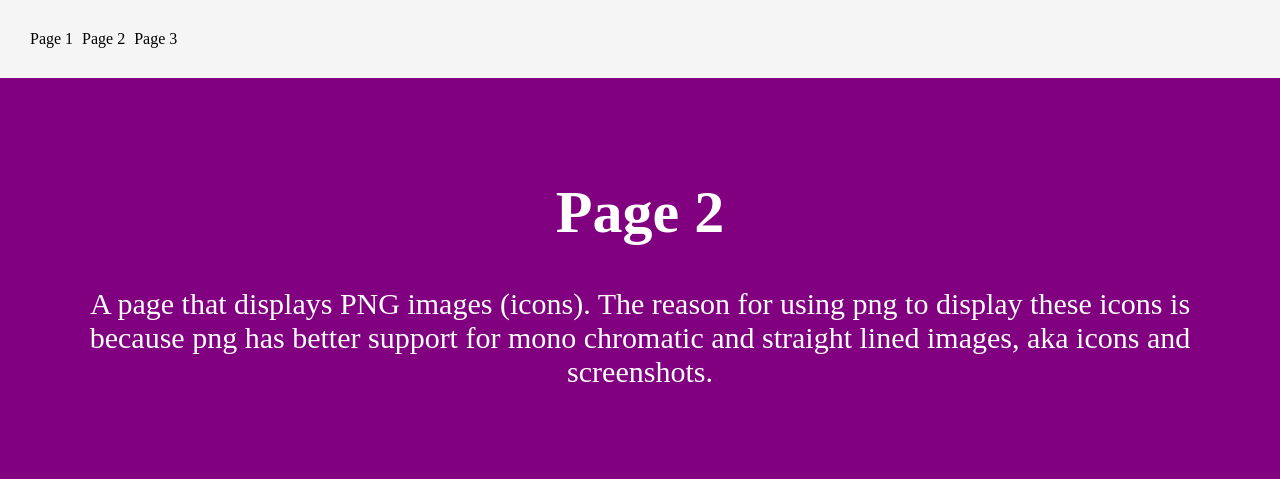
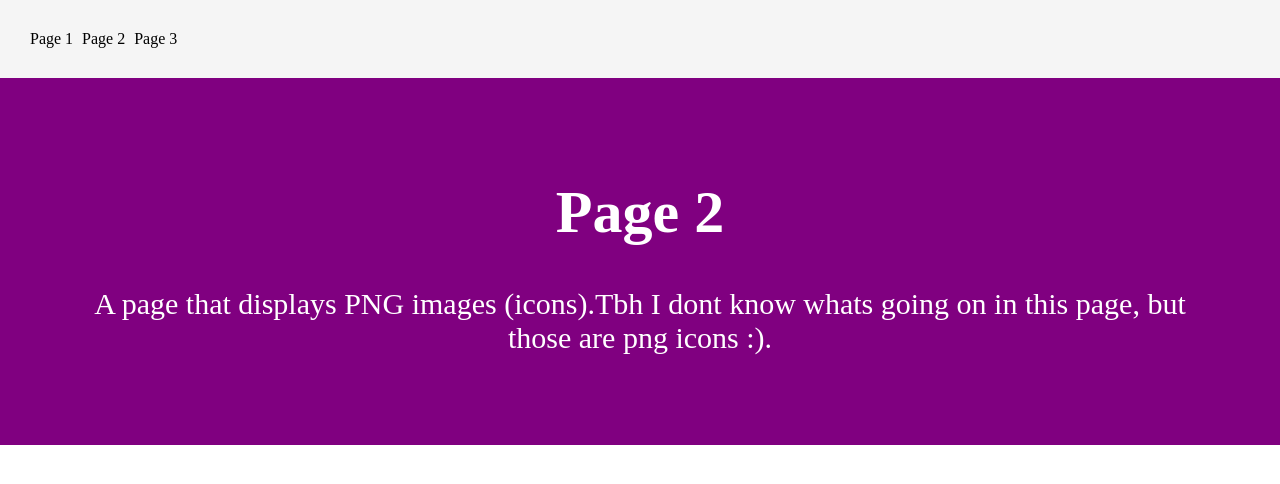
Before and after one commit to flor3nc3/lab55, a plain HTML site: page page2.html in a window 1280 px wide. Shown: the top 484 px of the page. Drawn offline with Linux system fonts and the light colour scheme.

Commit message:
changed text

```diff
--- a/page2.html
+++ b/page2.html
@@ -17,9 +17,7 @@
       <div class="header bg-2">
         <h1>Page 2</h1>
         <p>
-          A page that displays PNG images (icons). The reason for using png to
-          display these icons is because png has better support for mono
-          chromatic and straight lined images, aka icons and screenshots.
+          A page that displays PNG images (icons).Tbh I dont know whats going on in this page, but those are png icons :).
         </p>
       </div>
 
```
